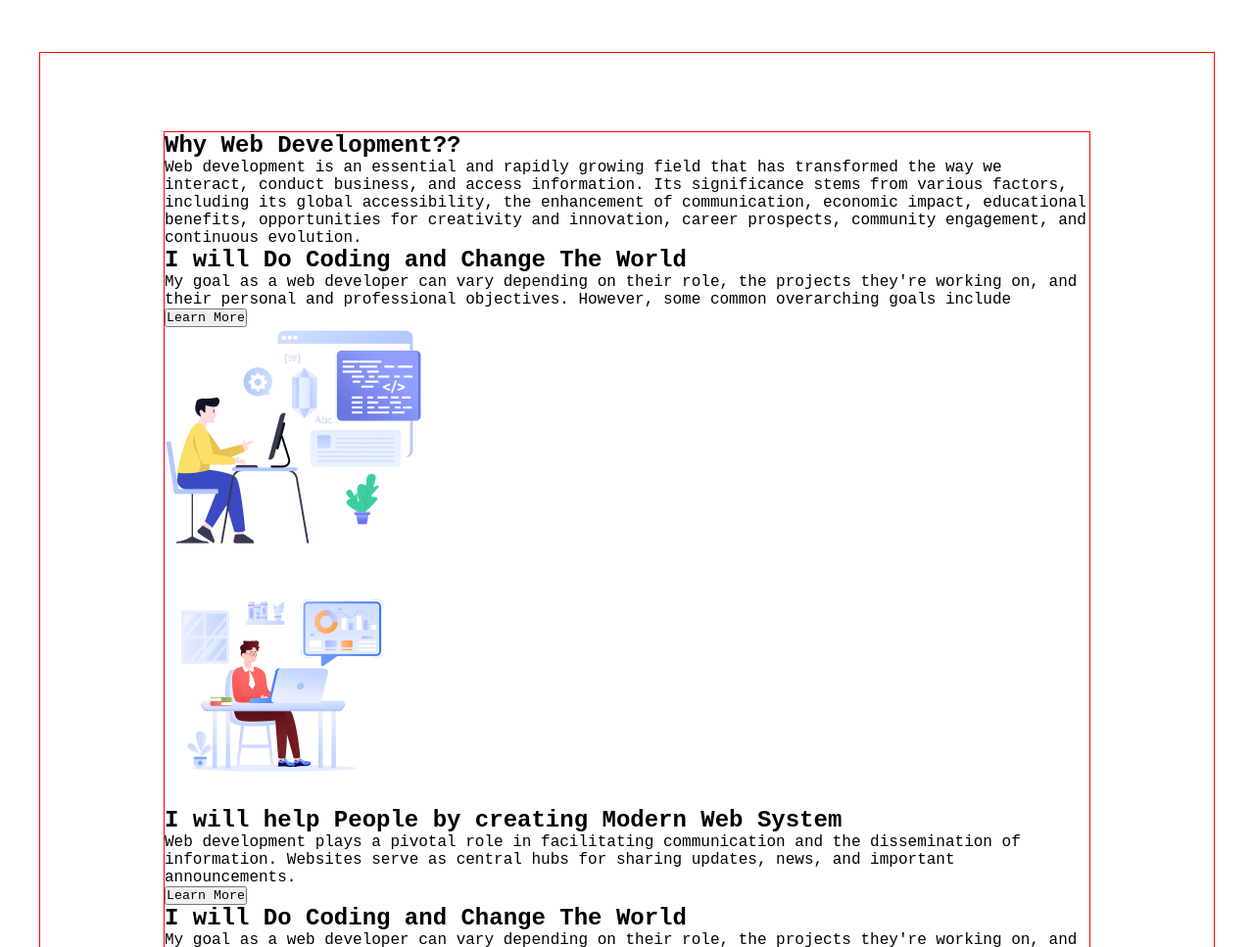
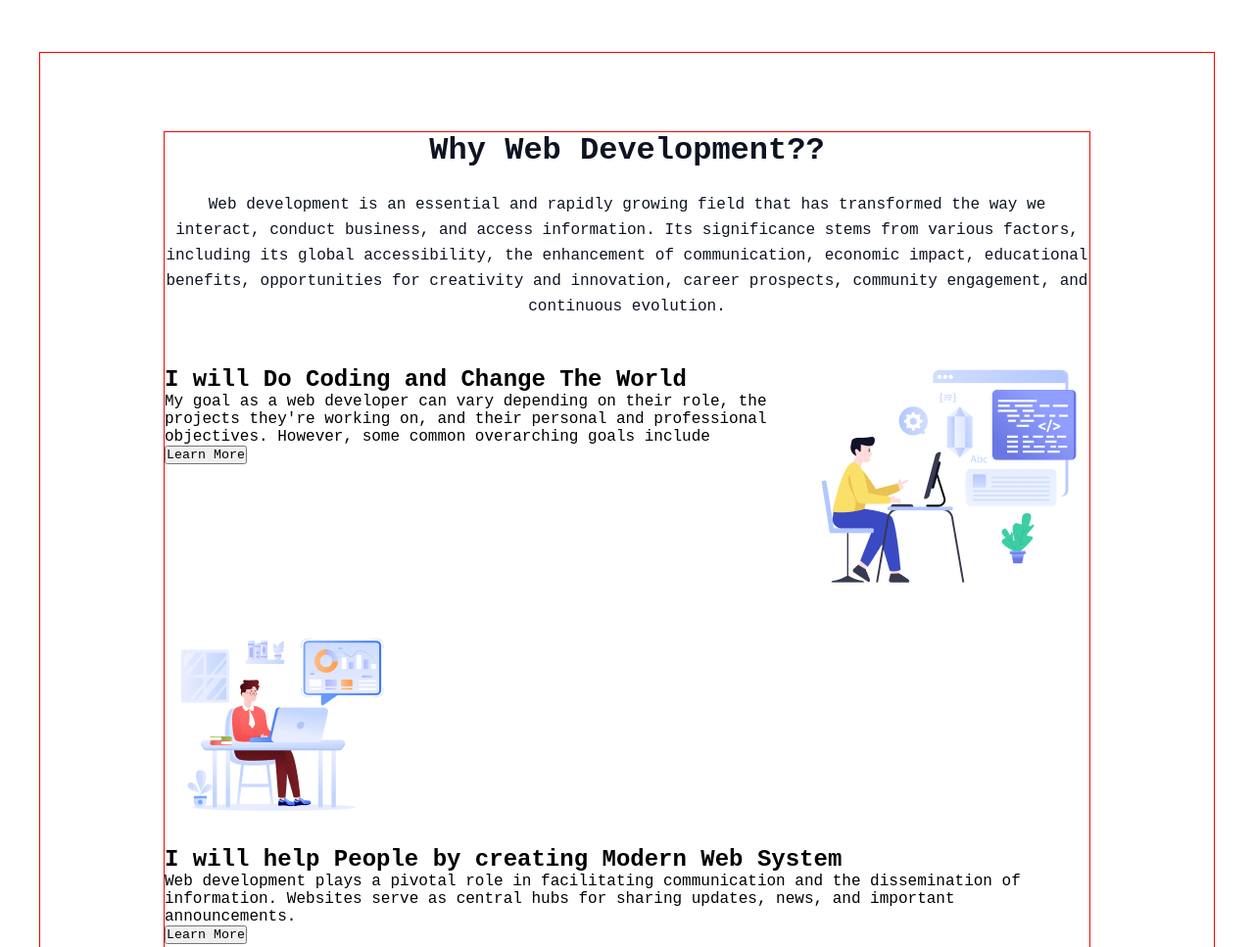
Before and after one commit to Ariful544/A01-portfolio-project, a plain HTML site: page index.html in a window 1280 px wide. Shown: the part 820-1787 px from the top of the page at 98% size. Drawn offline with Linux system fonts and the light colour scheme; a web font is replaced by a local one.

Commit message:
hero section updated

```diff
--- a/styles/style.css
+++ b/styles/style.css
@@ -84,7 +84,6 @@ header nav button:hover {
 }
 #hero .hero-container > a {
   text-decoration: none;
-
 }
 #hero .hero-container > a button {
   font-size: 20px;
@@ -94,25 +93,46 @@ header nav button:hover {
   border: 1px solid var(--color1);
   border-radius: 8px;
   font-weight: 600;
-  color:#fff;
+  color: #fff;
   text-align: center;
   transition: 0.1s;
 }
-#hero .hero-container > a button:hover{
+#hero .hero-container > a button:hover {
   background: transparent;
-    color:var(--color1);
+  color: var(--color1);
 }
 /* header hero section style end here */
 
 /* why-development section style start here */
-#why-development{
+#why-development {
   width: 1200px;
   margin: 74px auto 90px;
   border: 1px solid red;
 }
-#why-development .why-development-container{
+#why-development .why-development-container {
   width: 946px;
   border: 1px solid red;
   margin: 80px auto;
 }
+#why-development .why-development-container > h1 {
+  text-align: center;
+  font-size: 32px;
+  font-weight: 800;
+  margin-bottom: 24px;
+  color: var(--color1);
+}
+#why-development .why-development-container > p {
+  font-size: 16px;
+  font-weight: 400;
+  color: var(--color1);
+  text-align: center;
+  line-height: 26px;
+}
+#why-development .why-development-content1{
+    display: flex;
+    margin-top: 48px;
+}
+.why-development-content1 .why-development-content-text{
+
+}
 /* why-development section style end here */
```
Lines whose indentation alone changed are shown as unchanged.
